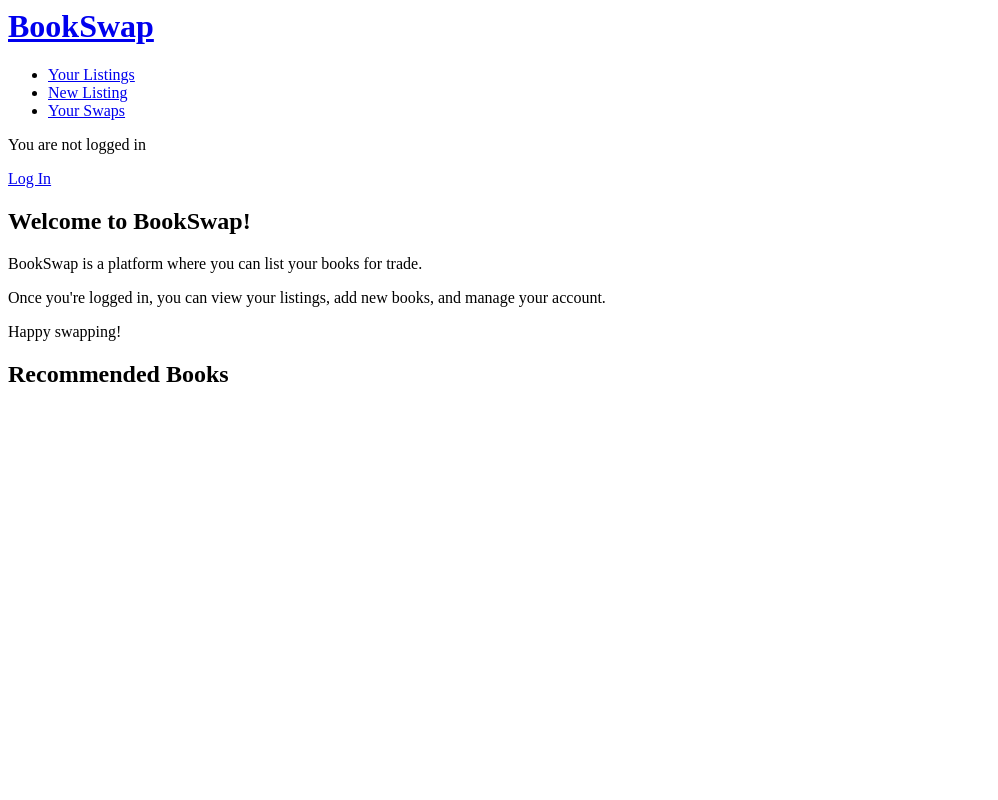
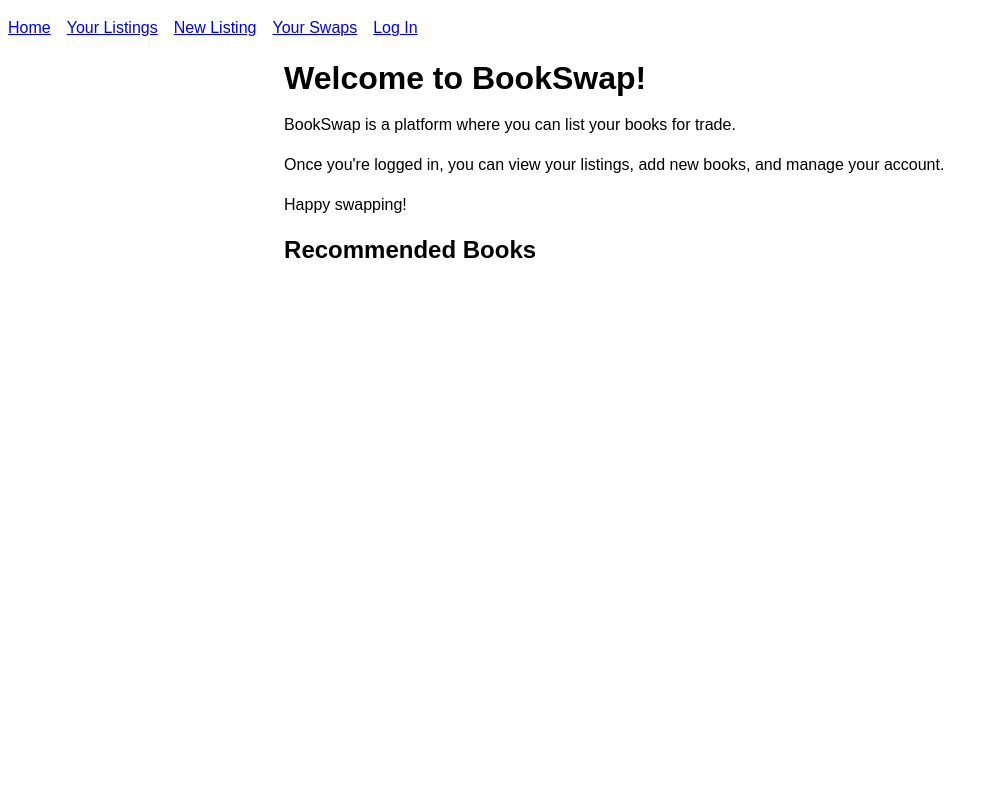
Before and after one commit to jhthompson/book-swap, a Django app: page / in a window 1280 px wide. Shown: the whole page, without its empty margins (0-998 px from the left). Run offline with Django 5.2, Linux system fonts and the light colour scheme.

Commit message:
Add some basic CUBE CSS styles

```diff
--- /dev/null
+++ b/core/static/core/css/base.css
@@ -0,0 +1,60 @@
+:root {
+    --ratio: 1.5;
+    --s-5: calc(var(--s-4) / var(--ratio));
+    --s-4: calc(var(--s-3) / var(--ratio));
+    --s-3: calc(var(--s-2) / var(--ratio));
+    --s-2: calc(var(--s-1) / var(--ratio));
+    --s-1: calc(var(--s0) / var(--ratio));
+    --s0: 1rem;
+    --s1: calc(var(--s0) * var(--ratio));
+    --s2: calc(var(--s1) * var(--ratio));
+    --s3: calc(var(--s2) * var(--ratio));
+    --s4: calc(var(--s3) * var(--ratio));
+    --s5: calc(var(--s4) * var(--ratio));
+
+    --measure: 80ch;
+}
+
+* {
+    font-family: sans-serif;
+}
+
+* {
+    max-inline-size: var(--measure);
+}
+
+html,
+body,
+div,
+header,
+nav,
+main,
+footer {
+    max-inline-size: none;
+}
+
+.center {
+    box-sizing: content-box;
+    margin-inline: auto;
+    max-inline-size: var(--measure);
+}
+
+.cluster {
+    display: flex;
+    flex-wrap: wrap;
+    gap: var(--space, 1rem);
+    justify-content: flex-start;
+    align-items: center;
+}
+
+.list-style\:none {
+    list-style: none;
+}
+
+.max-inline-size\:none {
+    max-inline-size: none;
+}
+
+.padding\:0 {
+    padding: 0;
+}
--- /dev/null
+++ b/core/static/core/css/reset.css
@@ -0,0 +1,77 @@
+/*
+Based on Piccalilli
+https://piccalil.li/blog/a-more-modern-css-reset/
+*/
+
+/* Box sizing rules */
+*,
+*::before,
+*::after {
+    box-sizing: border-box;
+}
+
+/* Prevent font size inflation */
+html {
+    -moz-text-size-adjust: none;
+    -webkit-text-size-adjust: none;
+    text-size-adjust: none;
+}
+
+/* Remove default margin in favour of better control in authored CSS */
+body,
+h1,
+h2,
+h3,
+h4,
+p,
+figure,
+blockquote,
+dl,
+dd {
+    margin-block-end: 0;
+}
+
+/* Set core body defaults */
+body {
+    line-height: 1.5;
+}
+
+/* Set shorter line heights on headings and interactive elements */
+h1,
+h2,
+h3,
+h4,
+button,
+input,
+label {
+    line-height: 1.1;
+}
+
+/* Balance text wrapping on headings */
+h1,
+h2,
+h3,
+h4 {
+    text-wrap: balance;
+}
+
+/* Make images easier to work with */
+img,
+picture {
+    max-width: 100%;
+    display: block;
+}
+
+/* Inherit fonts for inputs and buttons */
+input,
+button,
+textarea,
+select {
+    font-family: inherit;
+    font-size: inherit;
+}
+
+/* Make sure textareas without a rows attribute are not tiny */
+textarea:not([rows]) {
+    min-height: 10em;
+}
--- a/core/templates/core/base.html
+++ b/core/templates/core/base.html
@@ -1,24 +1,39 @@
-<h1>
-    <a href="/">BookSwap</a>
-</h1>
+{% load static %}
+
+<!DOCTYPE html>
+<html lang="en">
+<head>
+    <meta charset="UTF-8">
+    <meta name="viewport" content="width=device-width, initial-scale=1.0">
+    <title>BookSwap</title>
+    <link rel="stylesheet" href="{% static 'core/css/reset.css' %}">
+    <link rel="stylesheet" href="{% static 'core/css/base.css' %}">
+</head>
+<body>
+    <header>
         <nav>
-    <ul>
+            <ol class="cluster max-inline-size:none list-style:none padding:0">
+                <li><a href="{% url 'index' %}">Home</a></li>
                 <li><a href="{% url 'listings' %}">Your Listings</a></li>
                 <li><a href="{% url 'new_listing' %}">New Listing</a></li>
                 <li><a href="{% url 'swaps' %}">Your Swaps</a></li>
-    </ul>
-</nav>
-
-<header>
+                <li>
                     {% if user.is_authenticated %}
-Hi {{ user.username }}!
                         <form action="{% url 'logout' %}" method="post">
                             {% csrf_token %}
                             <button type="submit">Log Out</button>
                         </form>
                     {% else %}
-<p>You are not logged in</p>
                         <a href="{% url 'login' %}">Log In</a>
                     {% endif %}
+                </li>
+            </ol>
+        </nav>
+    </header>
 
+    <main class="center">
         {% block main %}{% endblock main %}
+    </main>
+
+</body>
+</html>
--- a/core/templates/core/index.html
+++ b/core/templates/core/index.html
@@ -1,7 +1,7 @@
 {% extends "core/base.html" %}
 
 {% block main %}
-<h2>Welcome to BookSwap!</h2>
+<h1>Welcome to BookSwap!</h1>
 <p>BookSwap is a platform where you can list your books for trade.</p>
 <p>Once you're logged in, you can view your listings, add new books, and manage your account.</p>
 <p>Happy swapping!</p>
```
Lines whose indentation alone changed are shown as unchanged.
